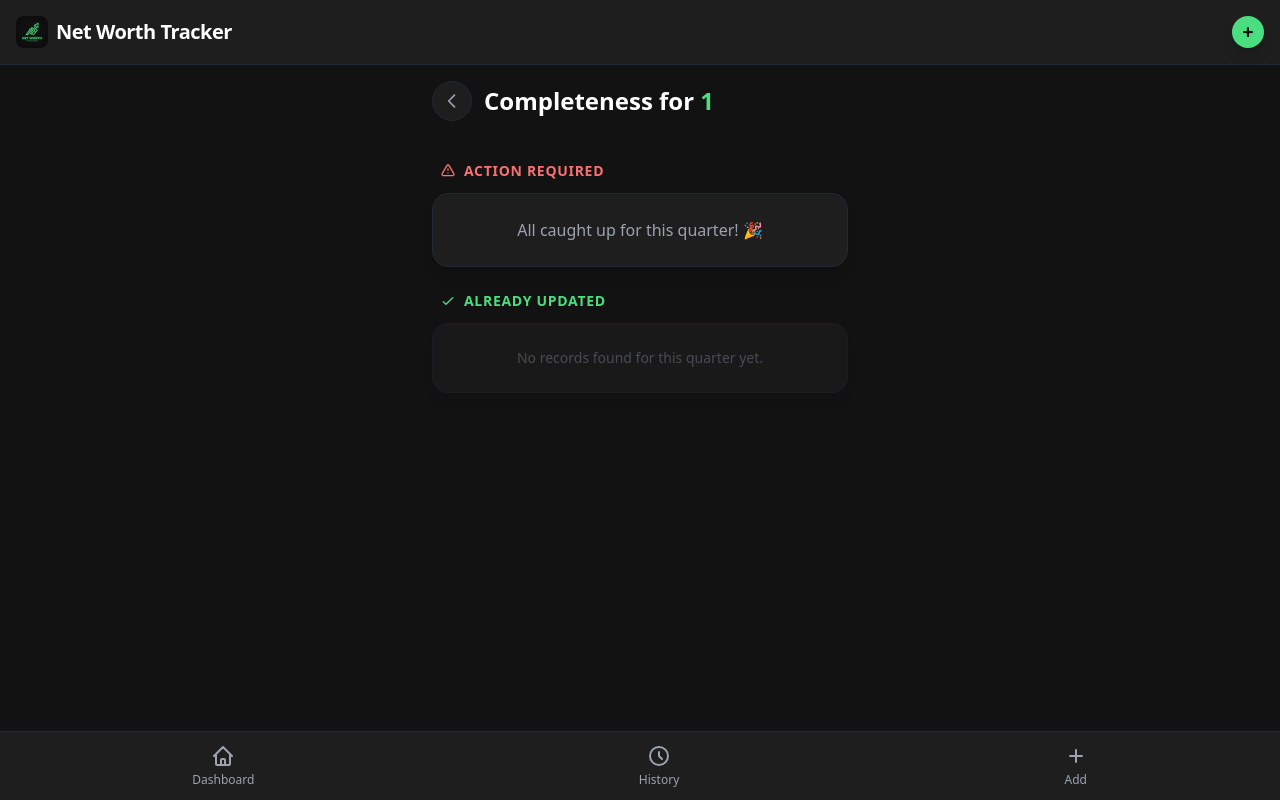
After one commit to PaulAnderie/NetWorthTracker, a Flask app: page /completeness/1 in a window 1280 px wide. The commit adds this page. Run offline with Flask 3, Linux system fonts and the light colour scheme; data that the repository does not hold is empty; some libraries are stand-ins or nearby versions.

Commit message:
Add Harvey ball drill-down view with pre-filled missing account add buttons

```diff
--- a/app.py
+++ b/app.py
@@ -208,6 +208,36 @@ def breakdown(category):
 
     return render_template('breakdown.html', category=category, records=latest_records, total=total)
 
+@app.route('/completeness/<quarter>')
+def completeness_detail(quarter):
+    all_records = db.session.query(FinancialRecord.entry_date, FinancialRecord.account_name, FinancialRecord.category).all()
+
+    account_category_map = {}
+    total_accounts = set()
+    quarter_accounts = set()
+
+    for r in all_records:
+        account_category_map[r.account_name] = r.category
+        total_accounts.add(r.account_name)
+        q_str = f"Q{(r.entry_date.month - 1) // 3 + 1} {r.entry_date.year}"
+        if q_str == quarter:
+            quarter_accounts.add(r.account_name)
+
+    missing_accounts = total_accounts - quarter_accounts
+
+    missing_assets = [acc for acc in missing_accounts if account_category_map.get(acc) == 'Asset']
+    missing_liabilities = [acc for acc in missing_accounts if account_category_map.get(acc) == 'Liability']
+
+    updated_assets = [acc for acc in quarter_accounts if account_category_map.get(acc) == 'Asset']
+    updated_liabilities = [acc for acc in quarter_accounts if account_category_map.get(acc) == 'Liability']
+
+    return render_template('completeness.html',
+                           quarter=quarter,
+                           missing_assets=sorted(missing_assets),
+                           missing_liabilities=sorted(missing_liabilities),
+                           updated_assets=sorted(updated_assets),
+                           updated_liabilities=sorted(updated_liabilities))
+
 if __name__ == '__main__':
     with app.app_context():
         db.create_all()
--- /dev/null
+++ b/templates/completeness.html
@@ -0,0 +1,83 @@
+{% extends 'base.html' %}
+
+{% block content %}
+<div class="flex justify-between items-center mb-6">
+    <div class="flex items-center gap-3">
+        <a href="{{ url_for('dashboard') }}" class="bg-cardbg text-gray-400 hover:text-white rounded-full w-10 h-10 flex items-center justify-center border border-gray-800 transition-colors">
+            <svg class="w-5 h-5" fill="none" stroke="currentColor" viewBox="0 0 24 24"><path stroke-linecap="round" stroke-linejoin="round" stroke-width="2" d="M15 19l-7-7 7-7"></path></svg>
+        </a>
+        <h2 class="text-2xl font-bold text-white">Completeness for <span class="text-accent">{{ quarter }}</span></h2>
+    </div>
+</div>
+
+<div class="flex flex-col gap-6 pb-8">
+
+    <!-- Missing Accounts -->
+    <section>
+        <h3 class="text-sm font-semibold text-danger uppercase tracking-wider px-2 mb-3 flex items-center gap-2">
+            <svg class="w-4 h-4" fill="none" stroke="currentColor" viewBox="0 0 24 24"><path stroke-linecap="round" stroke-linejoin="round" stroke-width="2" d="M12 9v2m0 4h.01m-6.938 4h13.856c1.54 0 2.502-1.667 1.732-3L13.732 4c-.77-1.333-2.694-1.333-3.464 0L3.34 16c-.77 1.333.192 3 1.732 3z"></path></svg>
+            Action Required
+        </h3>
+
+        {% if not missing_assets and not missing_liabilities %}
+            <div class="bg-cardbg rounded-2xl p-6 shadow-lg border border-gray-800 text-center">
+                <p class="text-gray-400">All caught up for this quarter! 🎉</p>
+            </div>
+        {% else %}
+
+            {% if missing_assets %}
+            <div class="bg-cardbg rounded-2xl p-4 shadow-lg border border-gray-800 mb-4 flex flex-col gap-3">
+                <h4 class="text-xs text-gray-500 font-bold uppercase tracking-wider">Missing Assets</h4>
+                {% for acc in missing_assets %}
+                <div class="flex justify-between items-center py-2 border-b border-gray-800 last:border-0">
+                    <span class="text-white font-medium">{{ acc }}</span>
+                    <a href="{{ url_for('add_record', account=acc, category='Asset') }}" class="text-xs bg-accent text-darkbg font-bold px-3 py-1 rounded-lg hover:bg-green-500 transition-colors">
+                        Add +
+                    </a>
+                </div>
+                {% endfor %}
+            </div>
+            {% endif %}
+
+            {% if missing_liabilities %}
+            <div class="bg-cardbg rounded-2xl p-4 shadow-lg border border-gray-800 mb-4 flex flex-col gap-3">
+                <h4 class="text-xs text-gray-500 font-bold uppercase tracking-wider">Missing Liabilities</h4>
+                {% for acc in missing_liabilities %}
+                <div class="flex justify-between items-center py-2 border-b border-gray-800 last:border-0">
+                    <span class="text-white font-medium">{{ acc }}</span>
+                    <a href="{{ url_for('add_record', account=acc, category='Liability') }}" class="text-xs bg-accent text-darkbg font-bold px-3 py-1 rounded-lg hover:bg-green-500 transition-colors">
+                        Add +
+                    </a>
+                </div>
+                {% endfor %}
+            </div>
+            {% endif %}
+
+        {% endif %}
+    </section>
+
+    <!-- Updated Accounts -->
+    <section>
+        <h3 class="text-sm font-semibold text-accent uppercase tracking-wider px-2 mb-3 flex items-center gap-2">
+            <svg class="w-4 h-4" fill="none" stroke="currentColor" viewBox="0 0 24 24"><path stroke-linecap="round" stroke-linejoin="round" stroke-width="2" d="M5 13l4 4L19 7"></path></svg>
+            Already Updated
+        </h3>
+
+        <div class="bg-cardbg rounded-2xl p-4 shadow-lg border border-gray-800 opacity-60">
+            {% if not updated_assets and not updated_liabilities %}
+                <p class="text-sm text-gray-500 text-center py-2">No records found for this quarter yet.</p>
+            {% else %}
+                <ul class="text-sm text-gray-400 space-y-2">
+                    {% for acc in updated_assets %}
+                        <li>{{ acc }} <span class="text-xs text-gray-600">(Asset)</span></li>
+                    {% endfor %}
+                    {% for acc in updated_liabilities %}
+                        <li>{{ acc }} <span class="text-xs text-gray-600">(Liability)</span></li>
+                    {% endfor %}
+                </ul>
+            {% endif %}
+        </div>
+    </section>
+
+</div>
+{% endblock %}
```
Also changed, not shown: templates/add_record.html (+19 -0 lines), templates/dashboard.html (+6 -3 lines).
